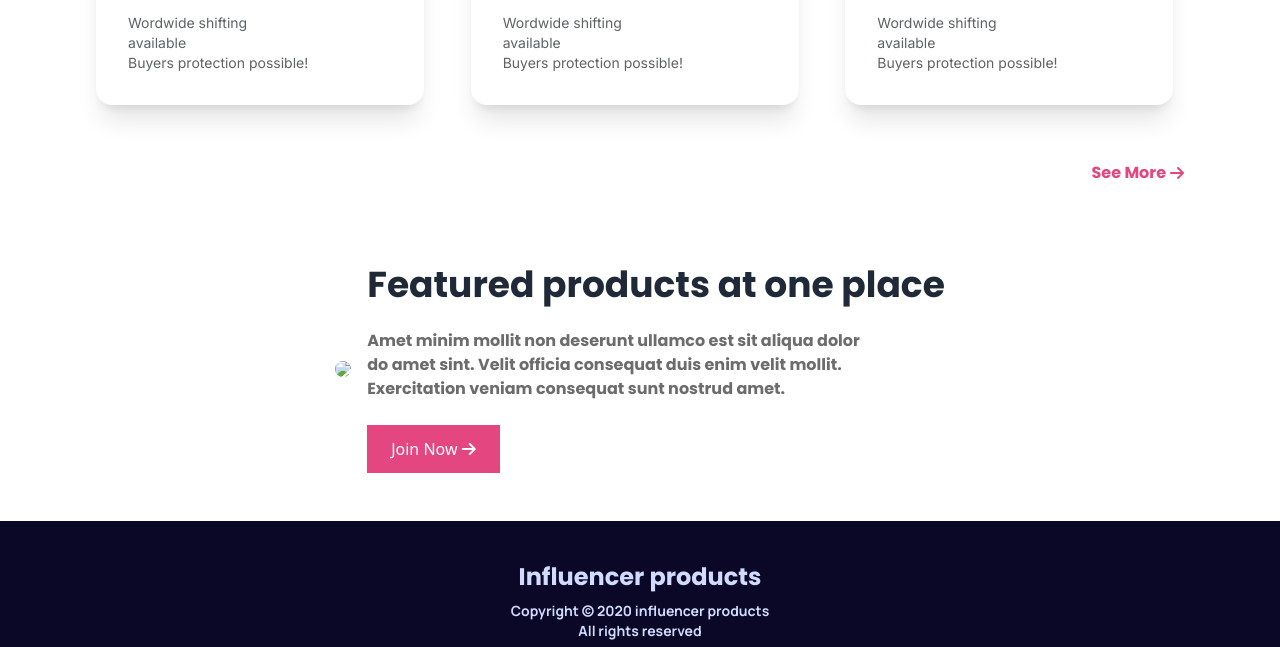
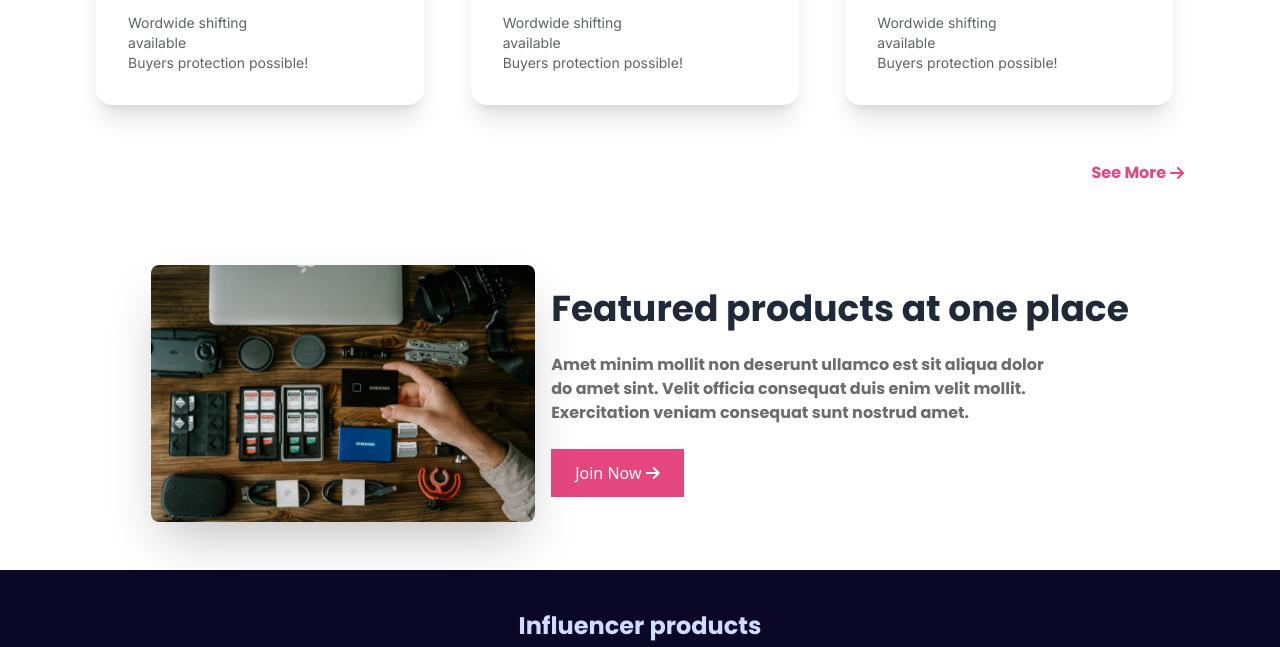
Before and after one commit to saiful0md/influencer-gears, a plain HTML site: page index.html in a window 1280 px wide. Shown: the part 2206-2853 px from the top of the page. Drawn offline with nearby package versions, Linux system fonts and the light colour scheme; the site is published under a folder, as on GitHub Pages, so addresses that start at the root find nothing.

Commit message:
image file path fix

```diff
--- a/index.html
+++ b/index.html
@@ -383,7 +383,7 @@
       <div>
         <div class="hero text-center lg:text-start">
           <div class="hero-content flex-col lg:flex-row">
-            <img src="/images/gear.png" class="max-w-sm rounded-lg shadow-2xl" />
+            <img src="images/gear.png" class="max-w-sm rounded-lg shadow-2xl" />
             <div>
               <h1 class="text-4xl text[#0A0826] font-poppins font-bold">Featured products at one place</h1>
               <p class="py-6 font-poppins font-bold text-[#6C6C6C] max-w-lg ">Amet minim mollit non deserunt ullamco est sit aliqua dolor do amet sint. Velit officia consequat duis enim velit mollit. Exercitation veniam consequat sunt nostrud amet.</p>
```
